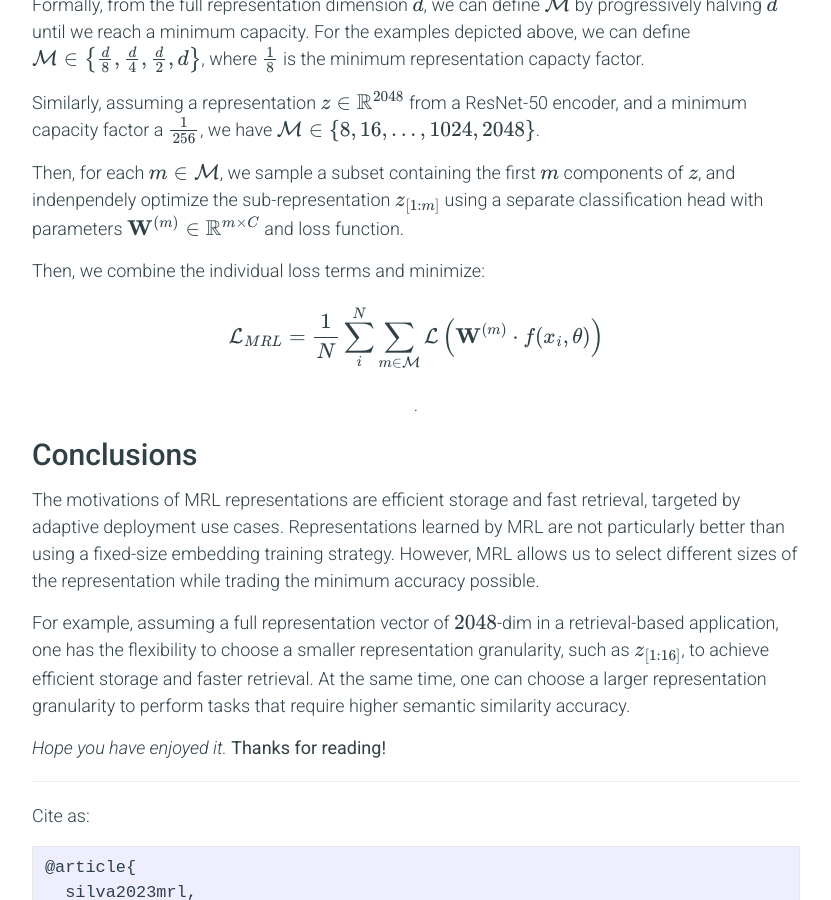
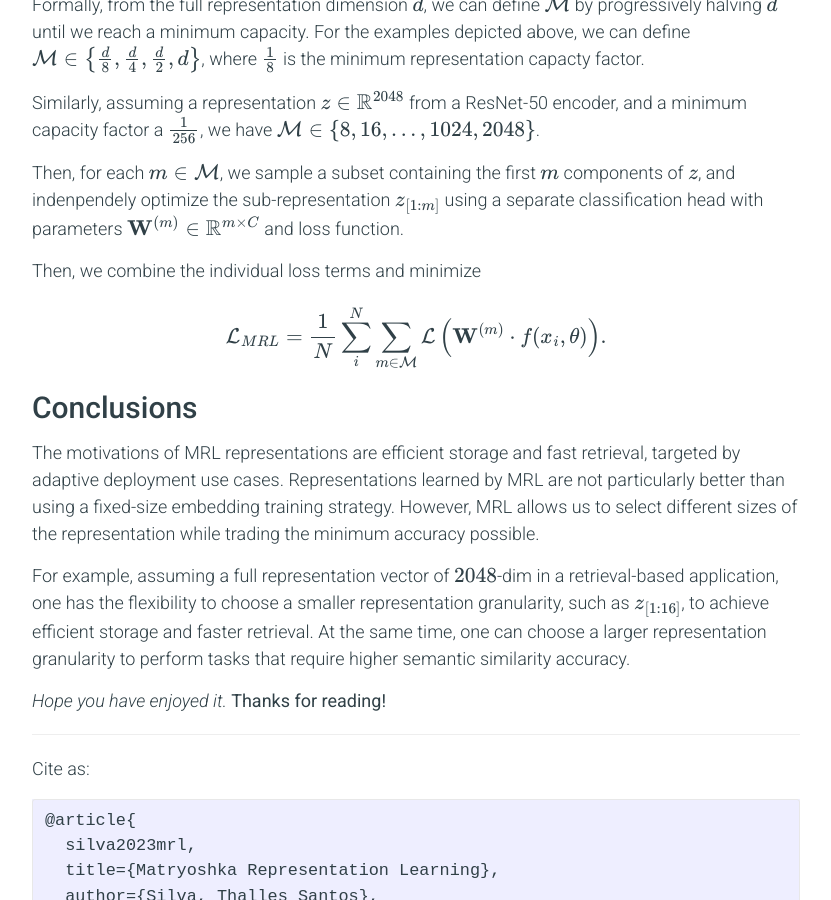
Before and after one commit to sthalles/sthalles.github.io, a Jekyll site: the page built from _posts/2024-02-23-matryoshka-representation-learning.markdown, in a window 1280 px wide and 900 px high, scrolled down 5201 px. Shown: the whole window, without its empty margins (224-1055 px from the left). Built offline with Jekyll 4.4.1, drawn with Linux system fonts in a browser that asks for light colours; nearby versions of some CDN libraries; formulas are drawn with MathJax 3; comment, search, counter and statistics services are not loaded.

Commit message:
fixed final equation

```diff
--- a/_posts/2024-02-23-matryoshka-representation-learning.markdown
+++ b/_posts/2024-02-23-matryoshka-representation-learning.markdown
@@ -122,8 +122,8 @@ Similarly, assuming a representation $z \in \mathbb{R}^{2048}$ from a ResNet-50
 
 Then, for each $m \in \mathcal{M}$, we sample a subset containing the first $m$ components of $z$, and indenpendely optimize the sub-representation $$z_{[1:m]}$$ using a separate classification head with parameters $\mathbf{W}^{(m)} \in \mathbb{R}^{m \times C}$ and loss function.
 
-Then, we combine the individual loss terms and minimize:
-<p style="text-align: center;">$$\mathcal{L}_{MRL} = \frac{1}{N} \sum_i^N \sum_{m \in \mathcal{M}}  \mathcal{L} \left ( \mathbf{W}^{(m)} \cdot f(x_i, \theta) \right )$$.</p>
+Then, we combine the individual loss terms and minimize
+<p style="text-align: center;">$$\mathcal{L}_{MRL} = \frac{1}{N} \sum_i^N \sum_{m \in \mathcal{M}}  \mathcal{L} \left ( \mathbf{W}^{(m)} \cdot f(x_i, \theta) \right ).$$</p>
 
 ## Conclusions
 
```
